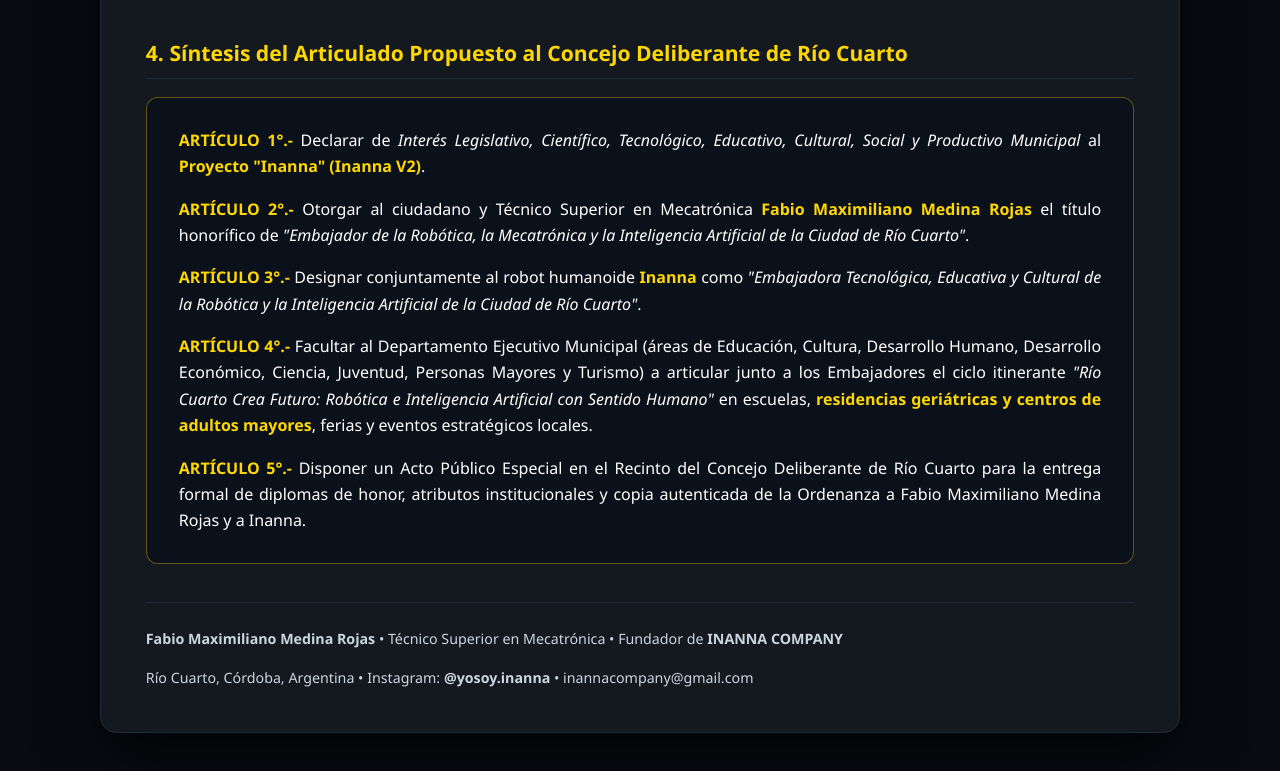
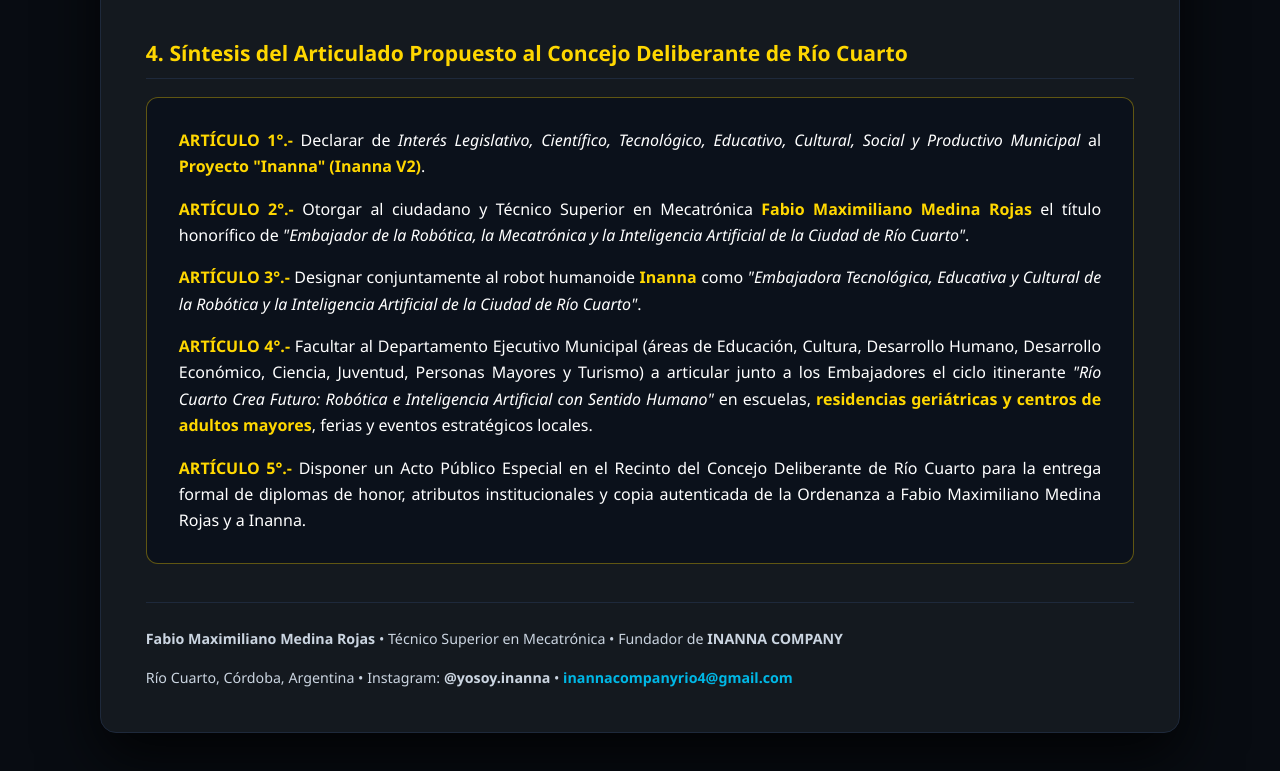
Before and after one commit to inanna-company/inanna-company.github.io, a plain HTML site: page concejo-rio-cuarto/index.html in a window 1280 px wide. Shown: the part 3576-4347 px from the top of the page. Drawn offline with Linux system fonts and the light colour scheme.

Commit message:
Actualizar correo oficial a inannacompanyrio4@gmail.com

```diff
--- a/concejo-rio-cuarto/index.html
+++ b/concejo-rio-cuarto/index.html
@@ -597,7 +597,7 @@
 
     <footer>
         <span><strong>Fabio Maximiliano Medina Rojas</strong> • Técnico Superior en Mecatrónica • Fundador de <strong>INANNA COMPANY</strong></span>
-        <span>Río Cuarto, Córdoba, Argentina • Instagram: <strong>@yosoy.inanna</strong> • inannacompany@gmail.com</span>
+        <span>Río Cuarto, Córdoba, Argentina • Instagram: <strong>@yosoy.inanna</strong> • <a href="mailto:inannacompanyrio4@gmail.com" style="color:var(--cyan);text-decoration:none;font-weight:700;">inannacompanyrio4@gmail.com</a></span>
     </footer>
 </div>
 
```
Also changed, not shown: index.html (+1 -1 lines).
